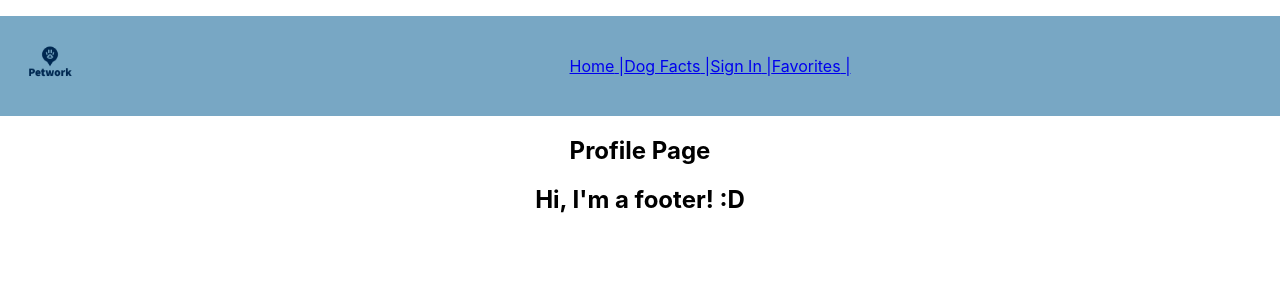
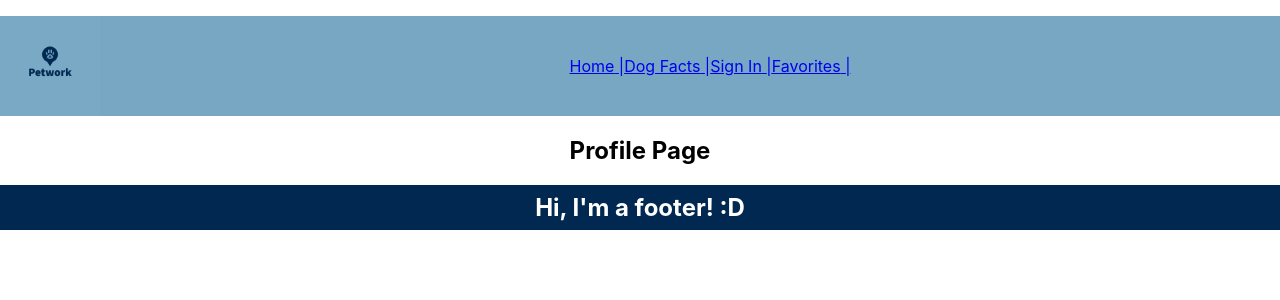
Before and after one commit to chamomiletay/petworkfrontend, a React (Create React App) app: page /profile/1 in a window 1280 px wide. Shown: the top 300 px of the page. Built offline with nearby package versions, Linux system fonts and the light colour scheme.

Commit message:
Styled Footer

```diff
--- /dev/null
+++ b/src/components/Footer.css
@@ -0,0 +1,8 @@
+.footer {
+    background-color: #002851;
+    color: white;
+    display: flex;
+    justify-content: center;
+    align-items: center;
+    height: 45px;
+}
--- a/src/components/Footer.js
+++ b/src/components/Footer.js
@@ -1,4 +1,5 @@
 import React from 'react'
+import './Footer.css'
 
 const Footer = () => {
   return (
```
